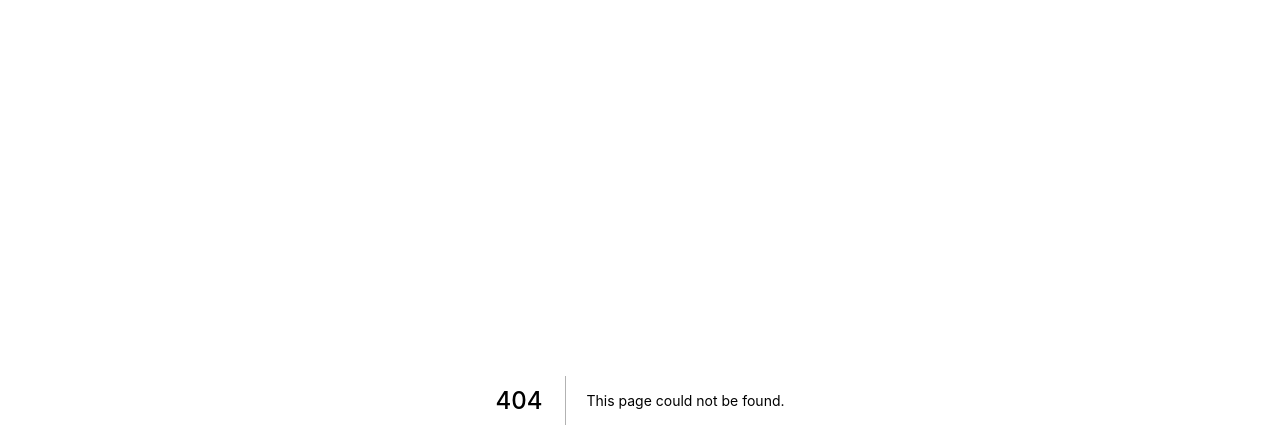
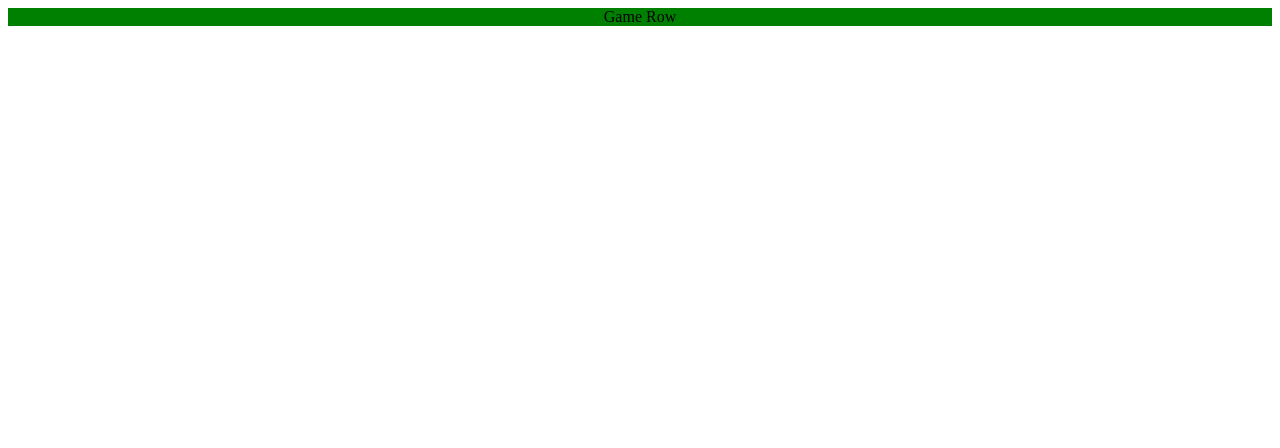
Before and after one commit to Rozamo/six-guesses-fe, a Next.js app: page /App/components/GameRow/GameRow in a window 1280 px wide. Before the commit this address had no page. Shown: the top 448 px of the page. Built offline with nearby package versions, Linux system fonts and the light colour scheme.

Commit message:
feat: add game row

```diff
--- a/constants/constants.ts
+++ b/constants/constants.ts
@@ -1,3 +1,7 @@
 const DEFAULT_THEME = "light";
 
-export { DEFAULT_THEME };
+const NUMBER_OF_GUESSES = 6;
+
+const WORD_LENGTH = 5;
+
+export { DEFAULT_THEME, NUMBER_OF_GUESSES, WORD_LENGTH };
--- /dev/null
+++ b/pages/App/components/GameRow/GameRow.styles.ts
@@ -0,0 +1,12 @@
+import styled from "styled-components";
+
+const GameRow = styled.header`
+  background-color: green;
+
+  display: flex;
+  flex-direction: row;
+  justify-content: center;
+  align-items: center;
+`;
+
+export { GameRow };
--- /dev/null
+++ b/pages/App/components/GameRow/GameRow.tsx
@@ -0,0 +1,9 @@
+import React from "react";
+import { NextPage } from "next";
+import * as S from "./GameRow.styles";
+
+const Board: NextPage = () => {
+  return <S.GameRow>Game Row</S.GameRow>;
+};
+
+export default Board;
--- /dev/null
+++ b/pages/App/components/GameRow/index.ts
@@ -0,0 +1 @@
+export { default, default as GameRow } from "./GameRow";
```
